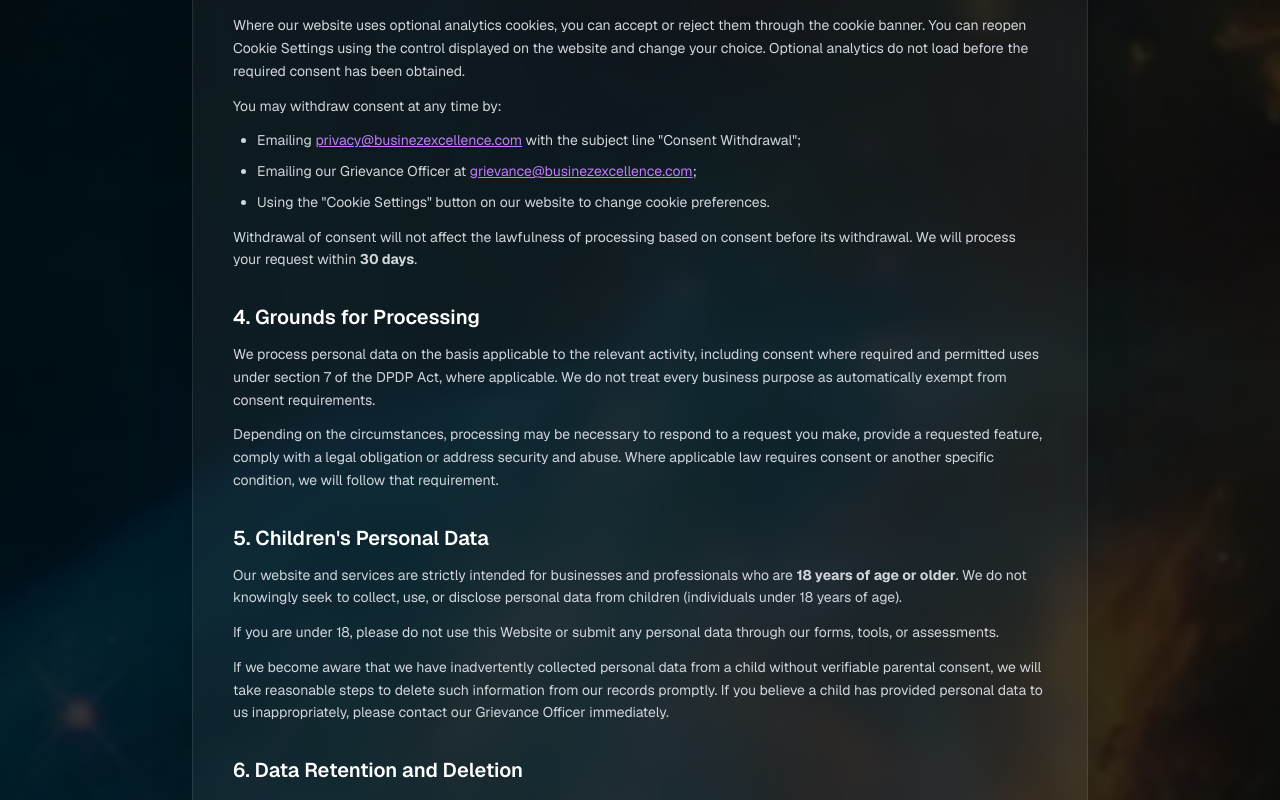
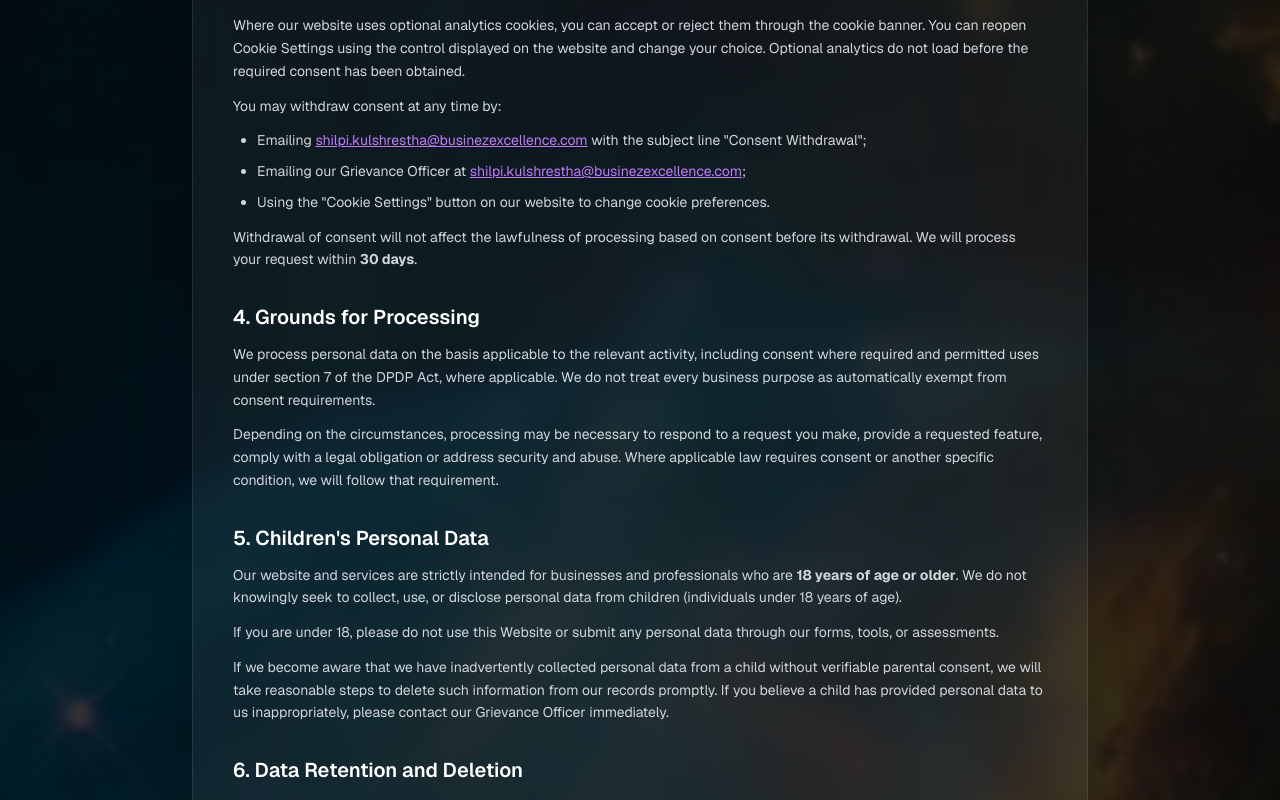
Before and after one commit to yashkulshrestha1102/data-protection-galaxy, a Next.js app: page /privacy-policy in a window 1280 px wide. Shown: the part 1420-2220 px from the top of the page. Built offline with nearby package versions, Linux system fonts and the light colour scheme; no server answers.

Commit message:
email change

```diff
--- a/app/api/lead-capture/route.ts
+++ b/app/api/lead-capture/route.ts
@@ -475,7 +475,7 @@ export async function POST(request: Request) {
       try {
         await resend.emails.send({
           from: FROM_EMAIL,
-          to: [process.env.ADMIN_EMAIL || 'office@businezexcellence.com'],
+          to: [process.env.ADMIN_EMAIL || 'shilpi.kulshrestha@businezexcellence.com'],
           replyTo: email,
           subject: `📬 New Contact Request from ${name}`,
           html: `
@@ -584,7 +584,7 @@ export async function POST(request: Request) {
       try {
         await resend.emails.send({
           from: FROM_EMAIL,
-          to: ['grievance@businezexcellence.com', 'shilpi.kulshrestha@businezexcellence.com'],
+          to: ['shilpi.kulshrestha@businezexcellence.com', 'shilpi.kulshrestha@businezexcellence.com'],
           replyTo: email,
           subject: `🚨 Data Principal Rights Request: ${rightType}`,
           html: `
@@ -657,7 +657,7 @@ export async function POST(request: Request) {
       try {
         await resend.emails.send({
           from: FROM_EMAIL,
-          to: ['shilpi.kulshrestha@businezexcellence.com', 'grievance@businezexcellence.com'],
+          to: ['shilpi.kulshrestha@businezexcellence.com', 'shilpi.kulshrestha@businezexcellence.com'],
           subject: `🚨 URGENT: Consent Withdrawal Request from ${email}`,
           html: `
             <h2>Consent Withdrawal Request</h2>
--- a/app/consent-dashboard/page.tsx
+++ b/app/consent-dashboard/page.tsx
@@ -126,8 +126,8 @@ export default function ConsentDashboardPage() {
           <div className="mt-8 pt-6 border-t border-white/20 text-center">
             <p className="text-sm text-gray-400">
               Need help? Contact our Grievance Officer at{" "}
-              <a href="mailto:grievance@businezexcellence.com" className="text-purple-400 underline">
-                grievance@businezexcellence.com
+              <a href="mailto:shilpi.kulshrestha@businezexcellence.com" className="text-purple-400 underline">
+                shilpi.kulshrestha@businezexcellence.com
               </a>
             </p>
           </div>
--- a/app/data-principal-rights/page.tsx
+++ b/app/data-principal-rights/page.tsx
@@ -68,8 +68,8 @@ export default function DataPrincipalRightsPage() {
             <p className="flex items-center gap-2">
               <Mail className="w-4 h-4" />
               If you face any issues, email us directly at{" "}
-              <a href="mailto:grievance@businezexcellence.com" className="text-purple-400 underline">
-                grievance@businezexcellence.com
+              <a href="mailto:shilpi.kulshrestha@businezexcellence.com" className="text-purple-400 underline">
+                shilpi.kulshrestha@businezexcellence.com
               </a>
             </p>
           </div>
--- a/app/grievance-redressal/page.tsx
+++ b/app/grievance-redressal/page.tsx
@@ -51,8 +51,8 @@ export default function GrievanceRedressalPage() {
                 <div className="flex items-center gap-2">
                   <Mail className="w-4 h-4 text-purple-400" />
                   <strong className="text-white">Email:</strong>
-                  <a href="mailto:grievance@businezexcellence.com" className="text-purple-400 underline">
-                    grievance@businezexcellence.com
+                  <a href="mailto:shilpi.kulshrestha@businezexcellence.com" className="text-purple-400 underline">
+                    shilpi.kulshrestha@businezexcellence.com
                   </a>
                 </div>
                 <div className="flex items-center gap-2">
@@ -70,7 +70,7 @@ export default function GrievanceRedressalPage() {
             <section>
               <h2 className="text-2xl font-semibold text-white mb-4">How to File a Grievance</h2>
               <ol className="list-decimal pl-6 space-y-3">
-                <li>Send an email to <a href="mailto:grievance@businezexcellence.com" className="text-purple-400 underline">grievance@businezexcellence.com</a> with the subject line "Data Privacy Grievance".</li>
+                <li>Send an email to <a href="mailto:shilpi.kulshrestha@businezexcellence.com" className="text-purple-400 underline">shilpi.kulshrestha@businezexcellence.com</a> with the subject line "Data Privacy Grievance".</li>
                 <li>Include the following details in your email:
                   <ul className="list-disc pl-6 mt-2 space-y-1">
                     <li>Your full name and contact details</li>
@@ -159,7 +159,7 @@ export default function GrievanceRedressalPage() {
               <p className="text-gray-300 mb-4">
                 For general inquiries (not grievances), you can contact us at:
               </p>
-              <p><strong className="text-white">Email:</strong> <a href="mailto:office@businezexcellence.com" className="text-purple-400 underline">office@businezexcellence.com</a></p>
+              <p><strong className="text-white">Email:</strong> <a href="mailto:shilpi.kulshrestha@businezexcellence.com" className="text-purple-400 underline">shilpi.kulshrestha@businezexcellence.com</a></p>
               <p className="mt-2"><strong className="text-white">Phone:</strong> +91 8800138008</p>
             </section>
           </div>
--- a/app/layout.tsx
+++ b/app/layout.tsx
@@ -119,7 +119,7 @@ export default async function RootLayout({
     contactPoint: {
       "@type": "ContactPoint",
       telephone: "+91-8800138008",
-      email: "privacy@businezexcellence.com",
+      email: "shilpi.kulshrestha@businezexcellence.com",
       contactType: "Customer Service",
       areaServed: "IN",
       availableLanguage: ["English", "Hindi"],
--- a/app/privacy-policy/page.tsx
+++ b/app/privacy-policy/page.tsx
@@ -122,20 +122,20 @@ const sections = [
           <li>
             Emailing{" "}
             <a
-              href="mailto:privacy@businezexcellence.com"
+              href="mailto:shilpi.kulshrestha@businezexcellence.com"
               className="text-purple-400 underline"
             >
-              privacy@businezexcellence.com
+              shilpi.kulshrestha@businezexcellence.com
             </a>{" "}
             with the subject line "Consent Withdrawal";
           </li>
           <li>
             Emailing our Grievance Officer at{" "}
             <a
-              href="mailto:grievance@businezexcellence.com"
+              href="mailto:shilpi.kulshrestha@businezexcellence.com"
               className="text-purple-400 underline"
             >
-              grievance@businezexcellence.com
+              shilpi.kulshrestha@businezexcellence.com
             </a>;
           </li>
           <li>
@@ -438,19 +438,19 @@ const sections = [
           <p>
             <strong>Email:</strong>{" "}
             <a
-              href="mailto:grievance@businezexcellence.com"
+              href="mailto:shilpi.kulshrestha@businezexcellence.com"
               className="text-purple-400 underline"
             >
-              grievance@businezexcellence.com
+              shilpi.kulshrestha@businezexcellence.com
             </a>
           </p>
           <p>
             <strong>Privacy email:</strong>{" "}
             <a
-              href="mailto:privacy@businezexcellence.com"
+              href="mailto:shilpi.kulshrestha@businezexcellence.com"
               className="text-purple-400 underline"
             >
-              privacy@businezexcellence.com
+              shilpi.kulshrestha@businezexcellence.com
             </a>
           </p>
           <p>
@@ -514,17 +514,17 @@ const sections = [
         <p className="mt-3">
           To exercise any of these rights, email{" "}
           <a
-            href="mailto:privacy@businezexcellence.com"
+            href="mailto:shilpi.kulshrestha@businezexcellence.com"
             className="text-purple-400 underline"
           >
-            privacy@businezexcellence.com
+            shilpi.kulshrestha@businezexcellence.com
           </a>{" "}
           or{" "}
           <a
-            href="mailto:grievance@businezexcellence.com"
+            href="mailto:shilpi.kulshrestha@businezexcellence.com"
             className="text-purple-400 underline"
           >
-            grievance@businezexcellence.com
+            shilpi.kulshrestha@businezexcellence.com
           </a>
           . We may need to verify your identity and clarify your request before
           responding. We will respond within <strong>30 days</strong>.
--- a/app/terms/page.tsx
+++ b/app/terms/page.tsx
@@ -363,10 +363,10 @@ export default function TermsPage() {
                 <p className="mt-1">
                   <strong className="text-white">Email:</strong>{' '}
                   <a
-                    href="mailto:grievance@businezexcellence.com"
+                    href="mailto:shilpi.kulshrestha@businezexcellence.com"
                     className="text-purple-400 underline"
                   >
-                    grievance@businezexcellence.com
+                    shilpi.kulshrestha@businezexcellence.com
                   </a>
                 </p>
                 <p className="mt-1">
@@ -445,19 +445,19 @@ export default function TermsPage() {
                 <p>
                   <strong className="text-white">Email:</strong>{' '}
                   <a
-                    href="mailto:office@businezexcellence.com"
+                    href="mailto:shilpi.kulshrestha@businezexcellence.com"
                     className="text-purple-400 underline"
                   >
-                    office@businezexcellence.com
+                    shilpi.kulshrestha@businezexcellence.com
                   </a>
                 </p>
                 <p>
                   <strong className="text-white">Grievance:</strong>{' '}
                   <a
-                    href="mailto:grievance@businezexcellence.com"
+                    href="mailto:shilpi.kulshrestha@businezexcellence.com"
                     className="text-purple-400 underline"
                   >
-                    grievance@businezexcellence.com
+                    shilpi.kulshrestha@businezexcellence.com
                   </a>
                 </p>
                 <p>
--- a/components/layout/Footer.tsx
+++ b/components/layout/Footer.tsx
@@ -126,7 +126,7 @@ export function Footer() {
               This content is for educational/informational purposes only and does not constitute legal advice.
             </p>
             <p className="text-white/50 mt-1 text-[10px]">
-              Data Privacy Contact: <a href="mailto:grievance@businezexcellence.com" className="text-purple-400 hover:text-purple-300 underline">grievance@businezexcellence.com</a>
+              Data Privacy Contact: <a href="mailto:shilpi.kulshrestha@businezexcellence.com" className="text-purple-400 hover:text-purple-300 underline">shilpi.kulshrestha@businezexcellence.com</a>
             </p>
           </div>
 
```
Also changed, not shown: BREACH_RESPONSE_PLAN.md.txt.
